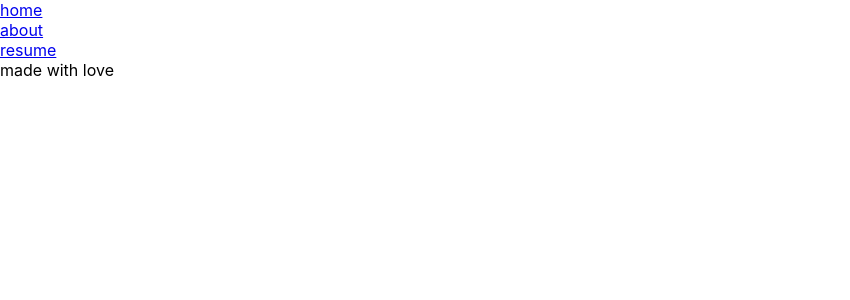
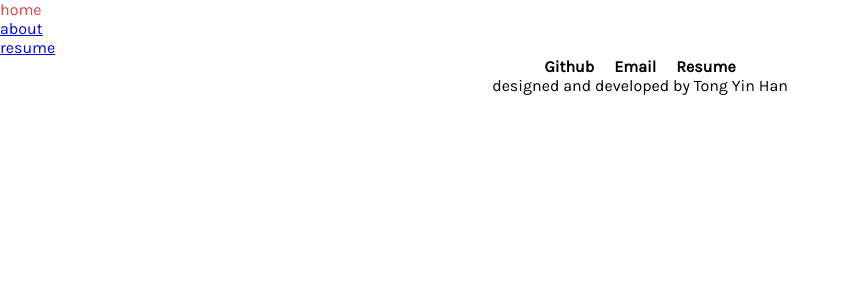
Before and after one commit to TongYinn/personal-website, a React (Create React App) app: page /about in a window 1280 px wide. Shown: the top 300 px of the page, without its empty margins (0-850 px from the left). Built offline with nearby package versions, Linux system fonts and the light colour scheme.

Commit message:
footer css

```diff
--- a/package.json
+++ b/package.json
@@ -3,6 +3,8 @@
   "version": "0.1.0",
   "private": true,
   "dependencies": {
+    "@material-ui/core": "^4.12.4",
+    "@material-ui/icons": "^4.11.3",
     "@testing-library/jest-dom": "^5.17.0",
     "@testing-library/react": "^13.4.0",
     "@testing-library/user-event": "^13.5.0",
--- a/src/components/Footer.js
+++ b/src/components/Footer.js
@@ -1,8 +1,19 @@
 import React from 'react'
+import "../index.css";
+import "../components/Footer.scss";
+import Box from '@material-ui/core/Box';
+import resume from '../assets/Tong Yin Han - PM Resume S24.pdf'
 
 const Footer = () => {
     return (
-        <a>made with love</a>
+        <Box className="footerContainer" >
+            <Box justifyContent="space-evenly">
+                <a target="_blank" className="link" href="https://github.com/TongYinn" rel="noopener noreferrer">Github</a>
+                <a target="_blank" className="link" href="mailto:tyhan@uwaterloo.ca" rel="noopener noreferrer">Email</a>
+                <a target="_blank" className="link" href={resume} rel="noopener noreferrer">Resume</a>
+            </Box>
+            <Box className="credit"> designed and developed by Tong Yin Han</Box>
+        </Box>
     );
   };
 
--- /dev/null
+++ b/src/components/Footer.scss
@@ -0,0 +1,35 @@
+@import "../index.css";
+
+.footerContainer {
+    font-family: 'Karla';
+    text-align: center;
+    margin-top: 7%;
+    margin-bottom: 1%;
+    display: inline;
+    flex-direction: row;
+    color: black !important;
+}
+
+.link {
+    font-weight: bold;
+    text-decoration: none;
+    color: black;
+    margin: 0 10px;
+}
+
+.link:active,
+.link:visited {
+    color: #efb85c;
+}
+
+a:hover {
+    text-decoration: none;
+    color: #dd4242 !important;
+    outline: none;
+}
+
+.credit {
+    color: black;
+    margin-left: 32px;
+    margin-right: 32px;
+}
--- a/src/index.css
+++ b/src/index.css
@@ -1,7 +1,8 @@
+@import url('https://fonts.googleapis.com/css2?family=Karla&display=swap');
+
 body {
   margin: 0;
-  font-family: -apple-system, BlinkMacSystemFont, 'Segoe UI', 'Roboto', 'Oxygen',
-    'Ubuntu', 'Cantarell', 'Fira Sans', 'Droid Sans', 'Helvetica Neue',
+  font-family: 'Karla', 'Oxygen', 'Ubuntu', 'Cantarell', 'Fira Sans', 'Droid Sans', 'Helvetica Neue',
     sans-serif;
   -webkit-font-smoothing: antialiased;
   -moz-osx-font-smoothing: grayscale;
--- a/src/pages/Home.js
+++ b/src/pages/Home.js
@@ -2,9 +2,9 @@ import React from "react";
 
 const Home = () => {
     return (
-        <div>
+        <a>
             Hi there! I'm Tong Yin
-        </div>
+        </a>
     );
 };
 
```
Also changed, not shown: 1 other file (tests, documents, lock files or other folders).
